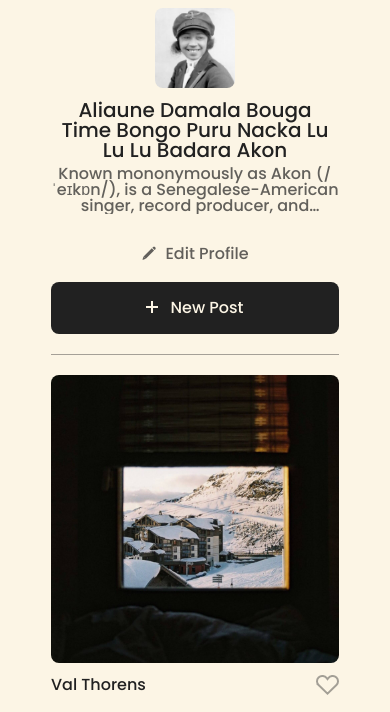
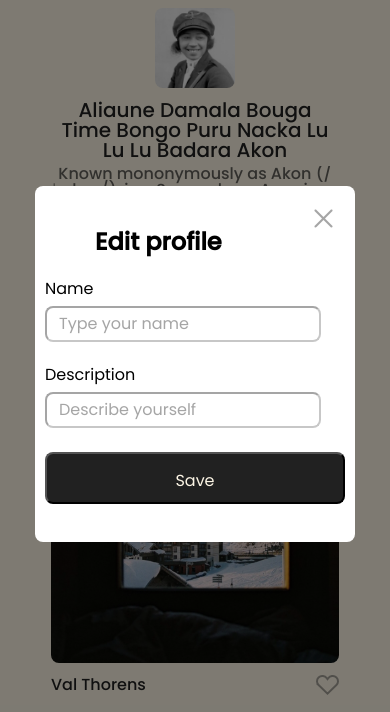
Before and after one commit to ln-harris/se_project_spots, a plain HTML site: page index.html in a window 390 px wide. Shown: the part 58-770 px from the top of the page. Drawn offline with Linux system fonts and the light colour scheme.

Commit message:
New project update

```diff
--- /dev/null
+++ b/blocks/modal.css
@@ -0,0 +1,112 @@
+.modal {
+  visibility: hidden;
+  background-color: #00000080;
+  position: fixed;
+  top: 0;
+  right: 0;
+  bottom: 0;
+  left: 0;
+  display: flex;
+  justify-content: center;
+  align-items: center;
+  padding: 10px;
+}
+
+.modal__close-btn {
+  position: absolute;
+  padding: 0;
+  top: 32px;
+  right: 50px;
+  width: 40px;
+  height: 40px;
+  font-size: 22px;
+  border: none;
+  background: transparent;
+  background-image: url(../images/x-close-btn.png);
+  opacity: 0.4;
+}
+
+.modal__title {
+  margin: 0;
+  padding: 32px 0 0 50px;
+}
+
+.modal_is-opened {
+  visibility: visible;
+}
+
+.modal__container {
+  max-width: 730px;
+  max-height: 408px;
+  width: 100%;
+  background-color: #fff;
+  border-radius: 8px;
+  position: relative;
+}
+
+.modal__form {
+  display: flex;
+  flex-direction: column;
+  padding: 36px 50px 32px;
+}
+
+.modal__label {
+  margin: 0 0 32px;
+}
+
+.modal__input {
+  display: block;
+  margin: 8px 0 0;
+  width: 100%;
+  padding: 16px 0 16px 12px;
+  border-radius: 8px;
+  opacity: 0.4;
+  box-sizing: border-box;
+}
+
+.modal__input::placeholder {
+  color: #212121;
+}
+
+.modal__submit-btn {
+  color: #fcf5e5;
+  background-color: #212121;
+  max-width: 156px;
+  height: 52px;
+  padding: 18px 58px;
+  border-radius: 8px;
+}
+
+@media screen and (max-width: 630px) {
+  .modal {
+    padding: 10px;
+  }
+  .modal__close-btn {
+    top: 12px;
+    right: 12px;
+  }
+  .modal__container {
+    max-width: 300px;
+    height: 336px;
+    padding: 10px;
+  }
+  .modal__title {
+    margin: 0 0 24px;
+  }
+  .modal__form {
+    display: flex;
+    flex-direction: column;
+    padding: 0;
+  }
+  .modal__label {
+    margin: 0 0 24px;
+  }
+  .modal__input {
+    width: 276px;
+    max-width: 276px;
+    max-height: 28px;
+  }
+  .modal__submit-btn {
+    max-width: 100%;
+  }
+}
--- a/index.html
+++ b/index.html
@@ -115,6 +115,29 @@
       <footer class="footer">
         <p class="footer__copyright">2025 &copy; Lindsey Harris</p>
       </footer>
+      <div class="modal modal_is-opened">
+        <div class="modal__container">
+          <button class="modal__close-btn"></button>
+          <h2 type="button" class="modal__title">Edit profile</h2>
+          <form class="modal__form">
+            <label for="profile-name-input" class="modal__label">
+              Name<input
+                id="profile-name-input"
+                type="text"
+                class="modal__input"
+                placeholder="Type your name"
+            /></label>
+            <label for="profile-description-input" class="modal__label">
+              Description<input
+                id="profile-description-input"
+                type="text"
+                class="modal__input"
+                placeholder="Describe yourself"
+            /></label>
+            <button type="submit" class="modal__submit-btn">Save</button>
+          </form>
+        </div>
+      </div>
     </div>
   </body>
 </html>
--- a/pages/index.css
+++ b/pages/index.css
@@ -7,3 +7,4 @@
 @import url(../blocks/cards.css);
 @import url(../blocks/card.css);
 @import url(../blocks/footer.css);
+@import url(../blocks/modal.css);
```
Also changed, not shown: images/x-close-btn.png (added).
